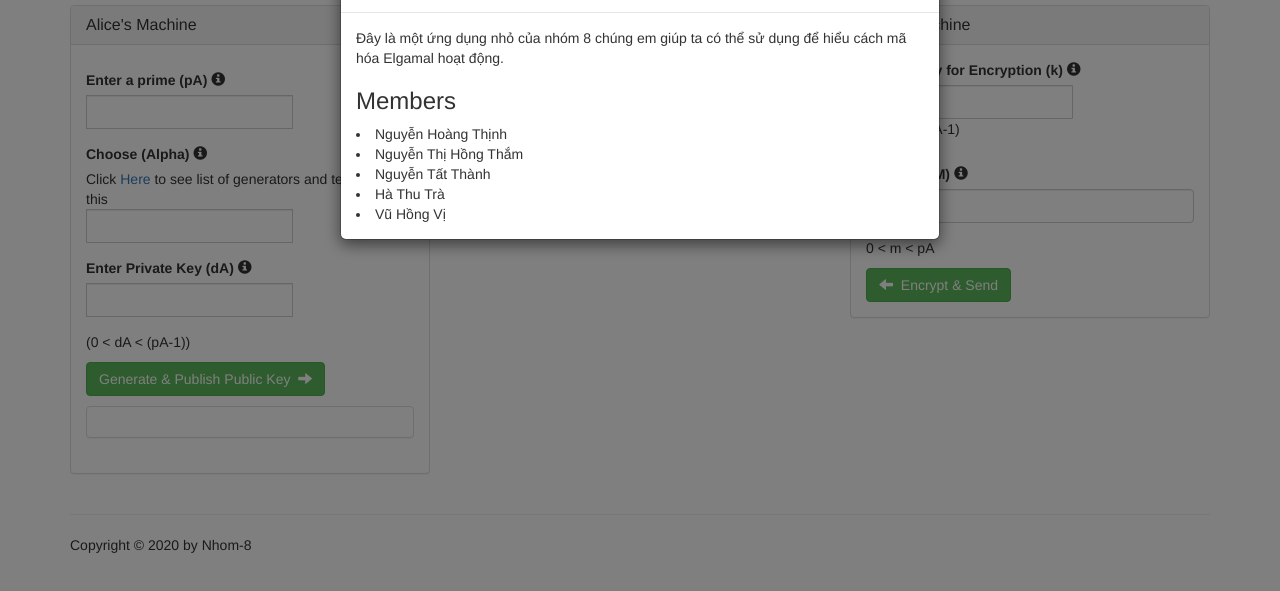
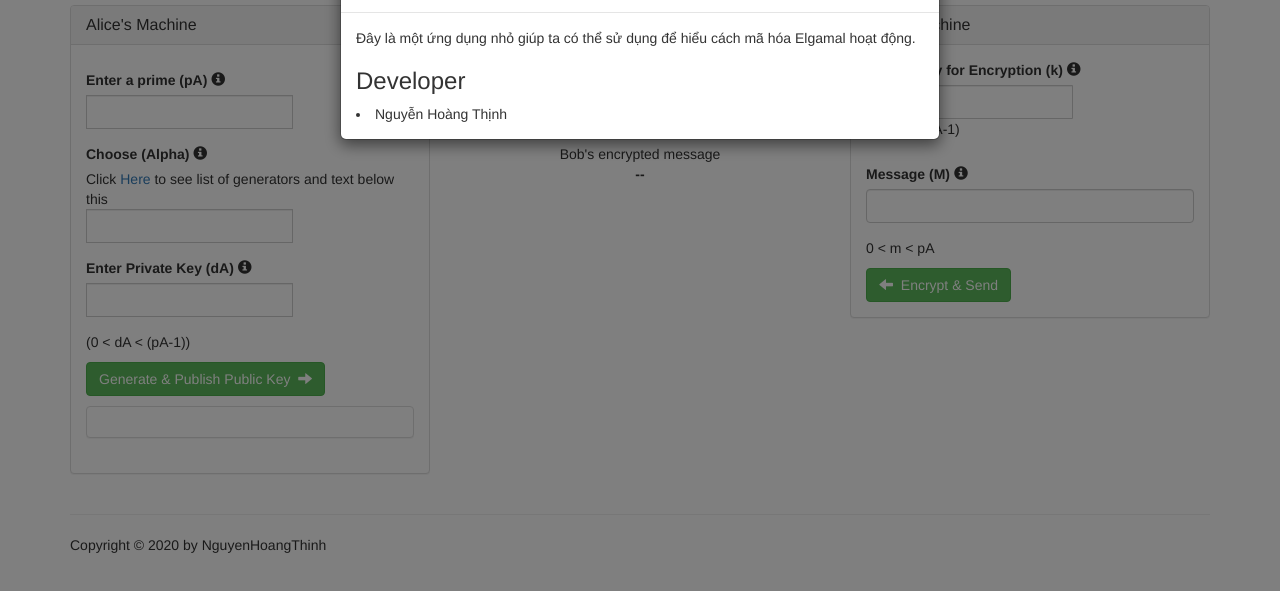
Before and after one commit to hoangthinh2102/elgamal, a plain HTML site: page index.html in a window 1280 px wide. Both pictures are taken after a click on the link "About". Shown: the part 75-666 px from the top of the page. Drawn offline with nearby package versions, Linux system fonts and the light colour scheme.

Commit message:
second commit

```diff
--- a/index.html
+++ b/index.html
@@ -39,15 +39,12 @@
           </div>
           <div class="modal-body">
             <section>
-              <p>Đây là một ứng dụng nhỏ của nhóm 8 chúng em giúp ta có thể sử dụng để hiểu cách mã hóa Elgamal hoạt động.</p>
+              <p>Đây là một ứng dụng nhỏ giúp ta có thể sử dụng để hiểu cách mã hóa Elgamal hoạt động.</p>
             </section>
             <section>
-               <h3>Members</h3>
+               <h3>Developer</h3>
                <li>Nguyễn Hoàng Thịnh</li>
-               <li>Nguyễn Thị Hồng Thắm</li>
-               <li>Nguyễn Tất Thành</li>
-               <li>Hà Thu Trà</li>
-               <li>Vũ Hồng Vị</li>
+
             </section>
           </div>
         </div>
@@ -179,7 +176,7 @@
 
       <hr>
       <footer class="footer clearfix">
-        <p class="pull-left">Copyright &copy; 2020  by Nhom-8</p>
+        <p class="pull-left">Copyright &copy; 2020  by NguyenHoangThinh</p>
       </footer>
     </div>
     <script src="https://cdnjs.cloudflare.com/ajax/libs/jquery/1.12.4/jquery.js"></script>
```
